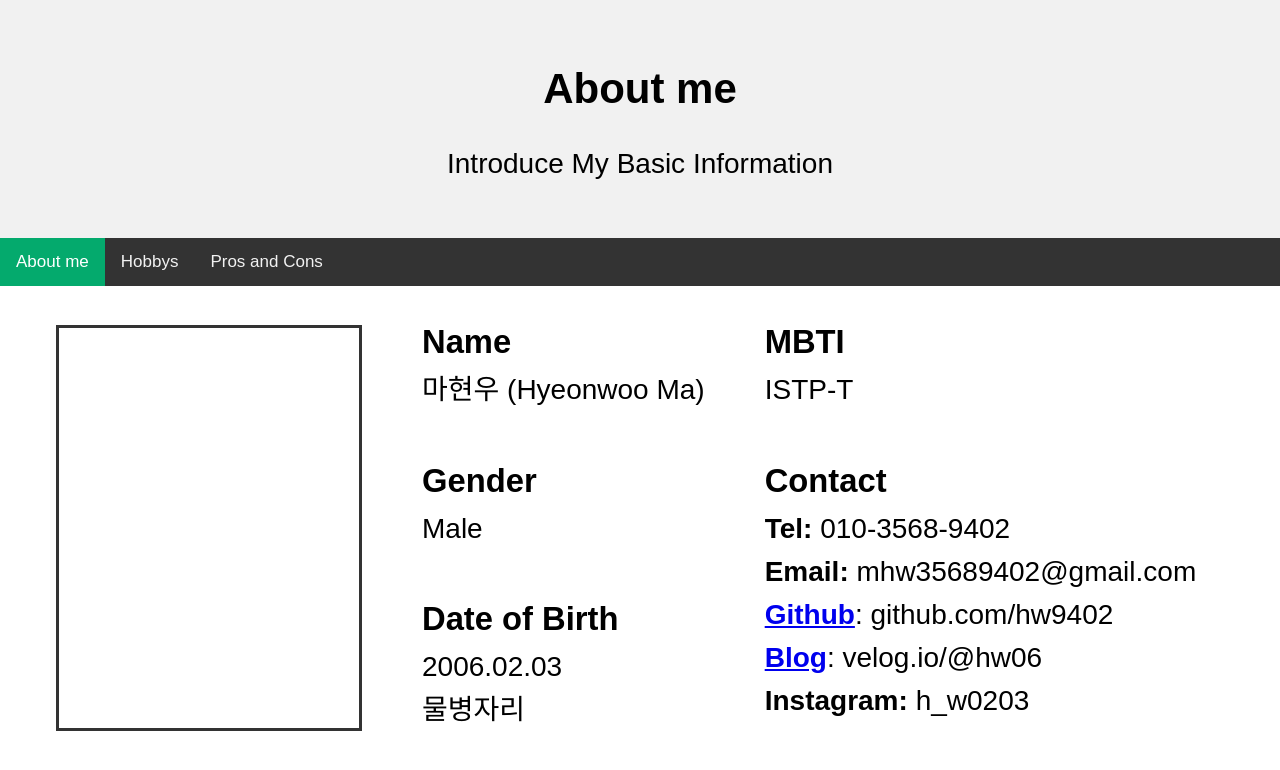
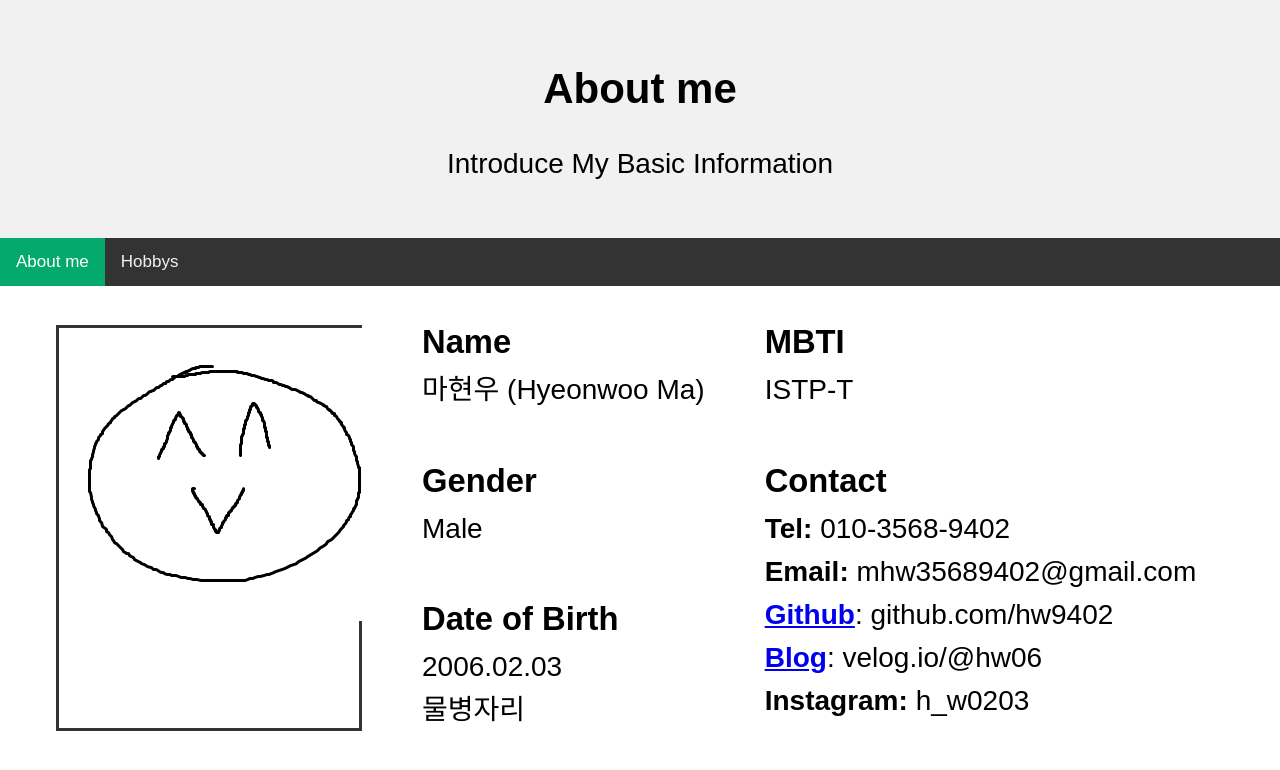
Before and after one commit to hw9402/introduceMyself_webpage, a plain HTML site: page index.html in a window 1280 px wide. Drawn offline with Linux system fonts and the light colour scheme.

Commit message:
add my profile and delete PnC category

```diff
--- a/index.html
+++ b/index.html
@@ -15,11 +15,12 @@
         <div id="navbar">
             <a class="active" href="index.html">About me</a>
             <a href="hobbys.html">Hobbys</a>
-            <a href="PnC.html">Pros and Cons</a>
         </div>
 
         <div class="content">
-            <div id="profile"></div>
+            <div id="profile">
+                <img src="images/profile.png">
+            </div>
             <div class="information1">
                 <div>
                     <h3>Name</h3>
```
Also changed, not shown: hobbys.html (+0 -1 lines), images/profile.png (added).
